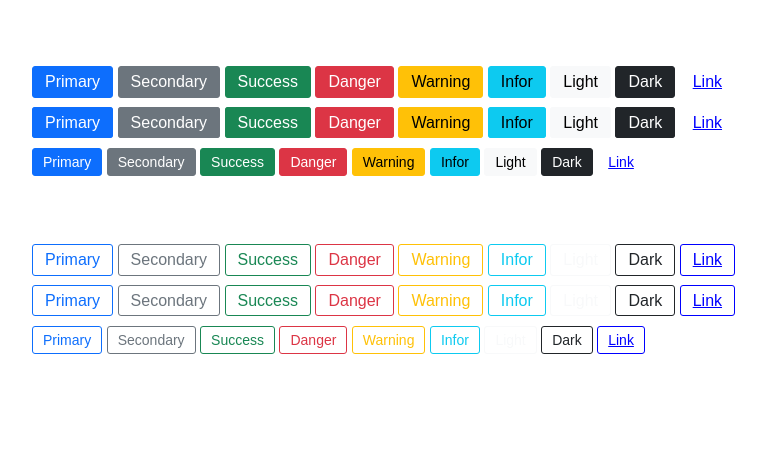
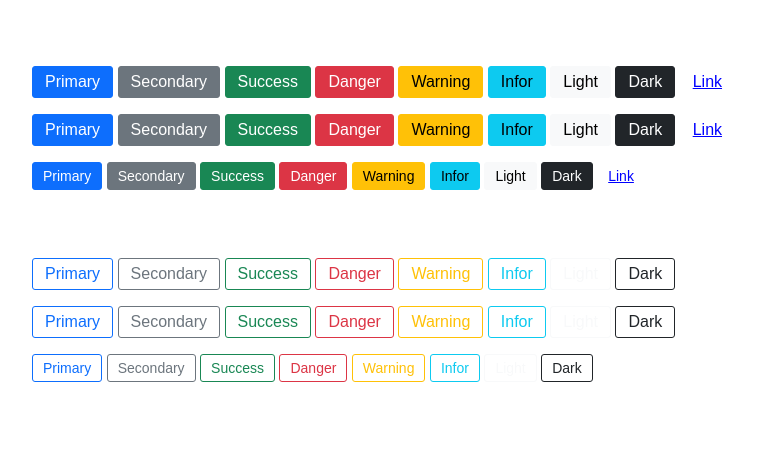
Before and after one commit to Win32Neshta/html-lessons, a plain HTML site: page index.html in a window 1280 px wide. Shown: the whole page, without its empty margins (208-974 px from the left). Drawn offline with Linux system fonts and the light colour scheme.

Commit message:
Buttons: correct styles

```diff
--- a/css/style.css
+++ b/css/style.css
@@ -35,7 +35,8 @@ body{
     color: black;
     text-decoration: none;
     cursor: pointer;
-    transition: background-color var(--transition-duration), color var(--transition-duration);
+    transition-duration: var(--transition-duration);
+    display: inline-block;
 }
 
 .btn:focus {
@@ -162,7 +163,7 @@ body{
 
 .btn_outline-warning:hover,
 .btn_outline-warning:focus {
-    color: white;
+    color: black;
     background-color: var(--warning);
 }
 
@@ -173,7 +174,7 @@ body{
 
 .btn_outline-infor:hover,
 .btn_outline-infor:focus {
-    color: white;
+    color: black;
     background-color: var(--infor);
 }
 
@@ -184,7 +185,7 @@ body{
 
 .btn_outline-light:hover,
 .btn_outline-light:focus {
-    color: white;
+    color: black;
     background-color: var(--light);
 }
 
@@ -199,18 +200,6 @@ body{
     background-color: var(--dark);
 }
 
-.btn_outline-link {
-    border-color: var(--link);
-    color: var(--link);
-    text-decoration: underline;
-}
-
-.btn_outline-link:hover,
-.btn_outline-link:focus {
-    color: white;
-    background-color: var(--link);
-}
-
 .btn_hover-black:hover,
 .btn_hover-black:focus {
     border-color: black;
--- a/index.html
+++ b/index.html
@@ -53,7 +53,6 @@
             <button class="btn btn_md btn_outline btn_outline-infor">Infor</button>
             <button class="btn btn_md btn_outline btn_outline-light">Light</button>
             <button class="btn btn_md btn_outline btn_outline-dark">Dark</button>
-            <button class="btn btn_md btn_outline btn_outline-link">Link</button>
         </p>
         <p>
             <a class="btn btn_md btn_outline btn_outline-primary" href="#">Primary</a>
@@ -64,7 +63,6 @@
             <a class="btn btn_md btn_outline btn_outline-infor" href="#">Infor</a>
             <a class="btn btn_md btn_outline btn_outline-light" href="#">Light</a>
             <a class="btn btn_md btn_outline btn_outline-dark" href="#">Dark</a>
-            <a class="btn btn_md btn_outline btn_outline-link" href="#">Link</a>
         </p>
         <p>
             <button class="btn btn_sm btn_outline btn_outline-primary">Primary</button>
@@ -75,7 +73,6 @@
             <button class="btn btn_sm btn_outline btn_outline-infor">Infor</button>
             <button class="btn btn_sm btn_outline btn_outline-light">Light</button>
             <button class="btn btn_sm btn_outline btn_outline-dark">Dark</button>
-            <button class="btn btn_sm btn_outline btn_outline-link">Link</button>
         </p>
     </div>
 </body>
```
